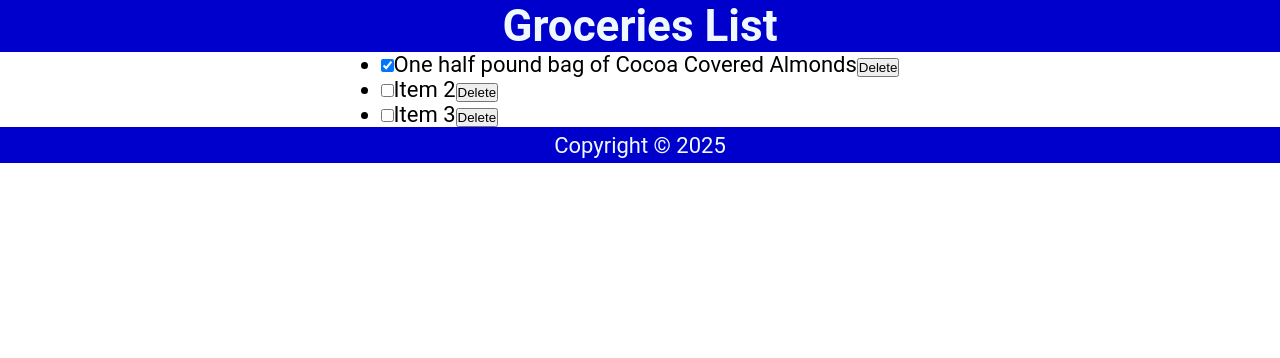
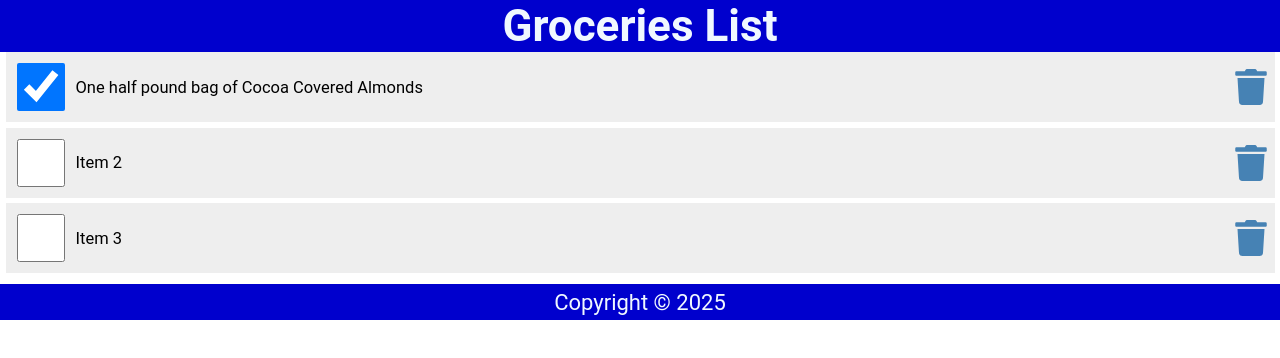
Before and after one commit to azeezabidoye/react-dave-gray, a React (Vite) app in the folder 01-tutorial/: page / in a window 1280 px wide. Shown: the top 358 px of the page. Built offline with nearby package versions, Linux system fonts and the light colour scheme.

Commit message:
Component Style Update

```diff
--- a/01-tutorial/src/Content.jsx
+++ b/01-tutorial/src/Content.jsx
@@ -1,6 +1,6 @@
 import React from "react";
 import { useState } from "react";
-import { FaTrashAlt } from "react-icons/fa";
+import { FaTrash } from "react-icons/fa";
 
 const Content = () => {
   const [items, setItems] = useState([
@@ -28,7 +28,7 @@
           <li key={item.id} className="item">
             <input type="checkbox" checked={item.checked} />
             <label>{item.itemName}</label>
-            <button>Delete</button>
+            <FaTrash role="button" tabIndex={0} />
           </li>
         ))}
       </ul>
--- a/01-tutorial/src/index.css
+++ b/01-tutorial/src/index.css
@@ -56,3 +56,62 @@
   display: grid;
   place-content: center;
 }
+
+ul {
+  width: 100%;
+  list-style: none;
+  padding: 0 0.25rem 0.25rem;
+}
+
+ul li::before {
+  content: "\200B";
+}
+
+.item {
+  display: flex;
+  justify-content: flex-start;
+  align-items: center;
+  padding: 0.5rem 0 0.5rem 0.5rem;
+  margin: 0.25rem 0;
+  background-color: #eee;
+}
+
+.item:first-child {
+  margin: 0;
+}
+
+.item input[type="checkbox"] {
+  text-align: center;
+  width: 2.5rem;
+  width: 48px;
+  min-width: 48px;
+  height: 2.5rem;
+  height: 48px;
+  min-height: 48px;
+  cursor: pointer;
+  margin-right: 0.5rem;
+}
+
+.item input[type="checkbox"]:focus + label {
+  text-decoration: underline;
+}
+
+.item > label {
+  font-size: 0.75rem;
+  flex-grow: 1;
+}
+
+.item svg {
+  width: 48px;
+  min-width: 48px;
+  height: 36px;
+  font-size: 1rem;
+  color: steelblue;
+  cursor: pointer;
+}
+
+.item svg:focus,
+.item svg:hover {
+  color: red;
+  outline: none;
+}
```
Also changed, not shown: 1 other file (tests, documents, lock files or other folders).
